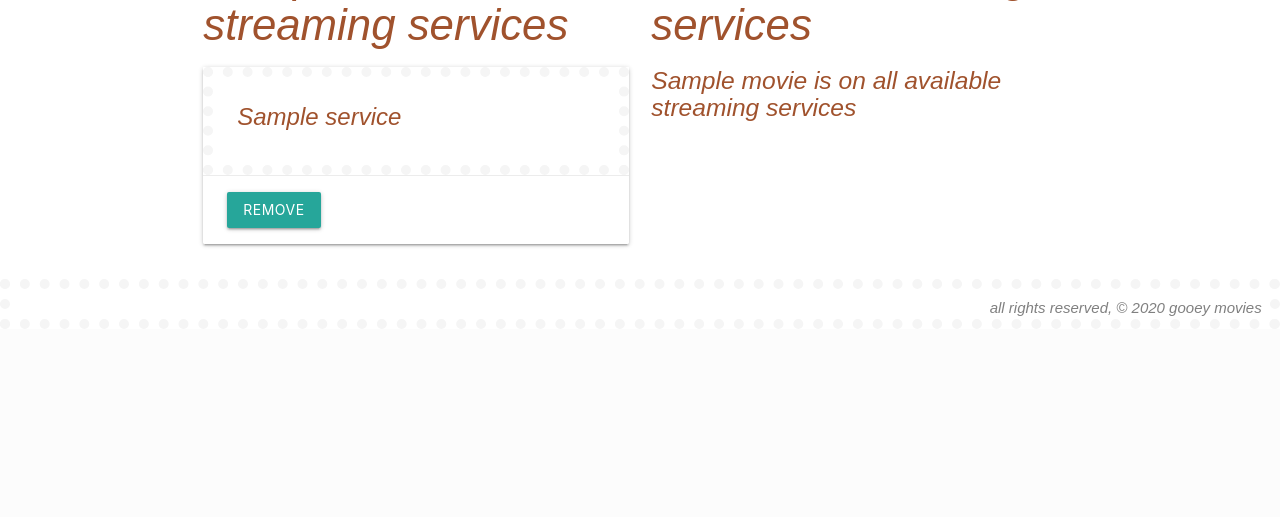
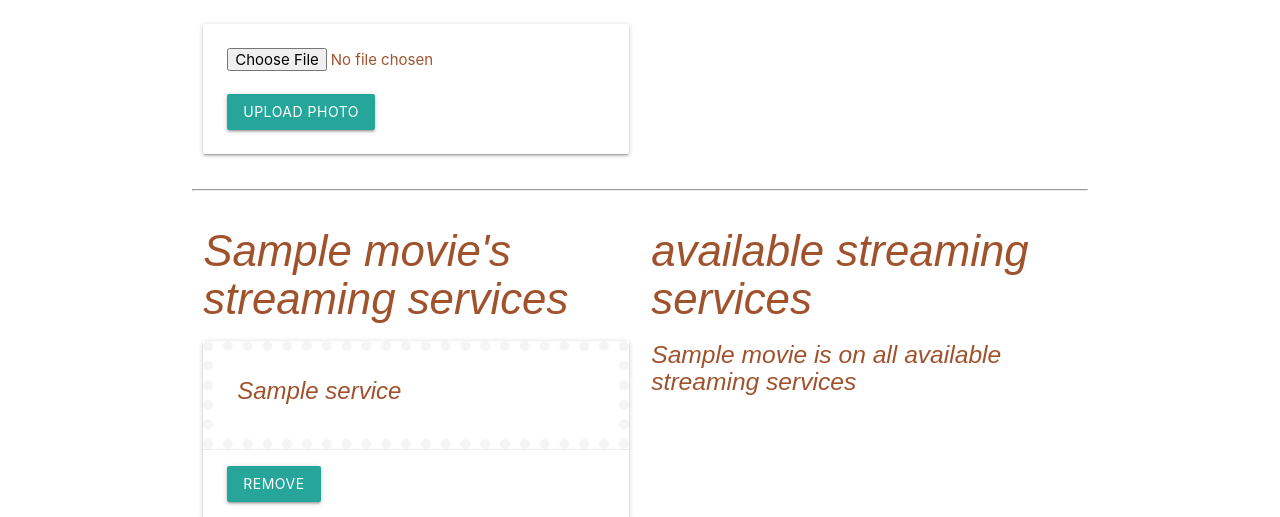
Before and after one commit to pauladixon/gooeymoviecollector, a Django app: page /movies/1/ in a window 1280 px wide. Shown: the part 753-1270 px from the top of the page. Before the commit the page ends 1069 px from the top, so only its background shows below. Run offline with Django 3.2, Linux system fonts and the light colour scheme; a user stored in the database is signed in; tables that the repository leaves empty hold one stand-in row (values such as "Sample post").

Commit message:
added aws3 structure. upload is erroring

```diff
--- a/gooeymoviecollector/settings.py
+++ b/gooeymoviecollector/settings.py
@@ -126,3 +126,7 @@ STATIC_ROOT = os.path.join(BASE_DIR, "allstaticfiles")
 LOGIN_REDIRECT_URL = '/movies/'
 
 LOGOUT_REDIRECT_URL = '/'
+
+DEFAULT_FILE_STORAGE = 'storages.backends.s3boto3.S3Boto3Storage'
+AWS_STORAGE_BUCKET_NAME = 'insert-your-bucket-name-here'
+AWS_S3_REGION_NAME = 'eu-west-2'
--- a/main_app/admin.py
+++ b/main_app/admin.py
@@ -1,6 +1,7 @@
 from django.contrib import admin
-from.models import Movie, Viewing, Service
+from.models import Movie, Viewing, Service, Photo
 
 admin.site.register(Movie)
 admin.site.register(Viewing)
 admin.site.register(Service)
+admin.site.register(Photo)
--- a/main_app/models.py
+++ b/main_app/models.py
@@ -49,3 +49,10 @@ class Viewing(models.Model):
 
     class Meta:
         ordering = ['-date']
+
+class Photo(models.Model):
+  url = models.CharField(max_length=200)
+  movie = models.ForeignKey(Movie, on_delete=models.CASCADE)
+
+  def __str__(self):
+    return f"photo for movie_id: {self.movie_id} @{self.url}"
--- a/main_app/templates/movies/detail.html
+++ b/main_app/templates/movies/detail.html
@@ -18,6 +18,17 @@
                 <a href="{% url 'movies_delete' movie.id %}">delete</a>
             </div>
         </div>
+        {% for photo in movie.photo_set.all %}
+        <img class="responsive-img card-panel" src="{{photo.url}}">
+      {% empty %}
+        <div class="card-panel teal-text center-align">no photos Uploaded</div>
+      {% endfor %}
+      <form action="{% url 'add_photo' movie.id %}" enctype="multipart/form-data" method="POST" class="card-panel">
+        {% csrf_token %}
+        <input type="file" name="photo-file">
+        <br><br>
+        <input type="submit" class="btn" value="upload photo">
+      </form>
     </div>
     <div class="col s6">
         <form action="{% url 'add_viewing' movie.id %}" method="post">
--- a/main_app/urls.py
+++ b/main_app/urls.py
@@ -12,6 +12,7 @@ urlpatterns = [
   path('movies/<int:movie_id>/add_viewing/', views.add_viewing, name='add_viewing'),
   path('movies/<int:movie_id>/assoc_service/<int:service_id>/', views.assoc_service, name='assoc_service'),
   path('movies/<int:movie_id>/unassoc_service/<int:service_id>/', views.unassoc_service, name='unassoc_service'),
+  path('movies/<int:movie_id>/add_photo/', views.add_photo, name='add_photo'),
   path('services/', views.ServiceList.as_view(), name='services_index'),
   path('services/<int:pk>/', views.ServiceDetail.as_view(), name='services_detail'),
   path('services/create/', views.ServiceCreate.as_view(), name='services_create'),
--- a/main_app/views.py
+++ b/main_app/views.py
@@ -1,12 +1,17 @@
 from django.shortcuts import render, redirect
 from django.views.generic.edit import CreateView, UpdateView, DeleteView
 from django.views.generic import ListView, DetailView
+import uuid
+import boto3
 from .models import Movie, Service
 from .forms import ViewingForm
 from django.contrib.auth import login
 from django.contrib.auth.forms import UserCreationForm
 from django.contrib.auth.decorators import login_required
 from django.contrib.auth.mixins import LoginRequiredMixin
+
+S3_BASE_URL = 'https://s3-us-west-1.amazonaws.com/'
+BUCKET = 'catcollector'
 
 class MovieCreate(LoginRequiredMixin, CreateView):
   model = Movie
@@ -23,11 +28,9 @@ class MovieDelete(LoginRequiredMixin, DeleteView):
   model = Movie
   success_url = '/movies/'
 
-@login_required
 def home(request):
   return render(request, 'home.html')
 
-@login_required
 def about(request):
   return render(request, 'about.html')
 
@@ -54,6 +57,21 @@ def add_viewing(request, movie_id):
     new_viewing = form.save(commit=False)
     new_viewing.movie_id = movie_id
     new_viewing.save()
+  return redirect('detail', movie_id=movie_id)
+
+@login_required
+def add_photo(request, movie_id):
+  photo_file = request.FILES.get('photo-file', None)
+  if photo_file:
+    s3 = boto3.client('s3')
+    key = uuid.uuid4().hex[:6] + photo_file.name[photo_file.name.rfind('.'):]
+    try:
+      s3.upload_fileobj(photo_file, BUCKET, key)
+      url = f"{S3_BASE_URL}{BUCKET}/{key}"
+      photo = Photo(url=url, movie_id=movie_id)
+      photo.save()
+    except:
+      print('An error occurred uploading file to S3')
   return redirect('detail', movie_id=movie_id)
 
 @login_required
```
Also changed, not shown: main_app/migrations/0002_photo.py (added).
